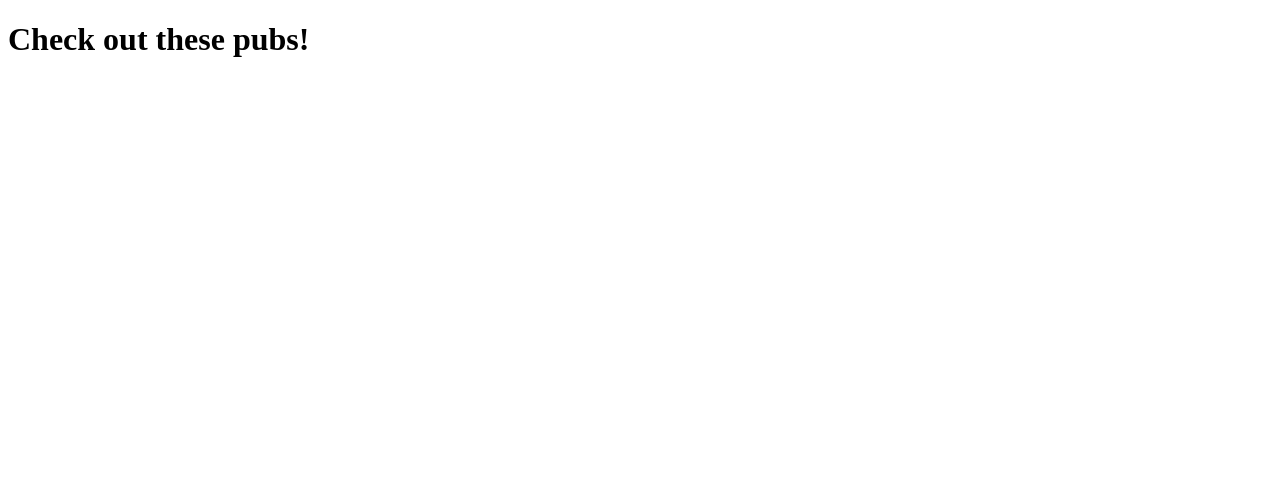
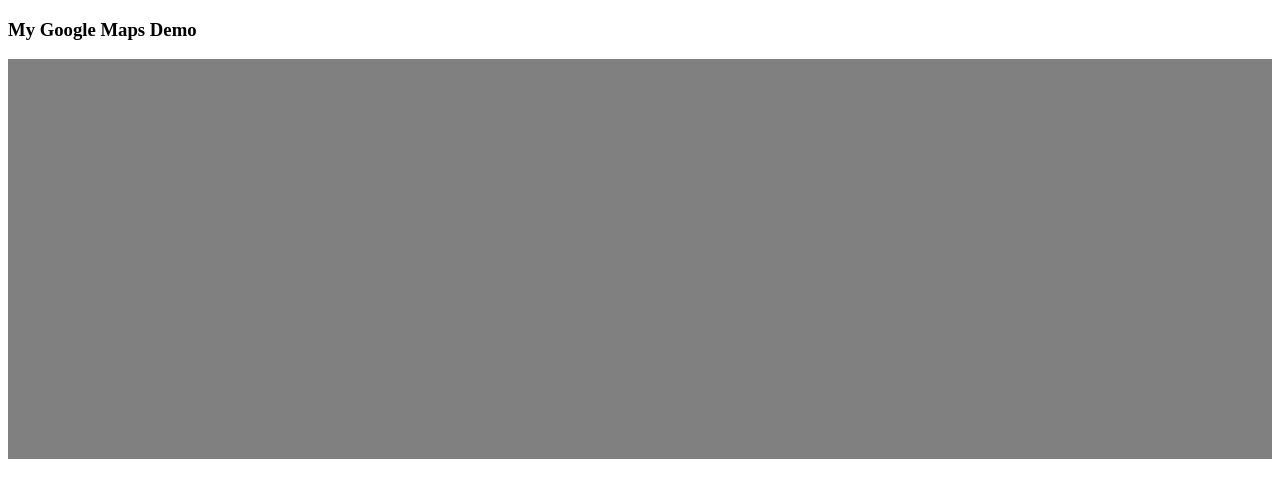
Before and after one commit to cameronepstein/pub_map, a website: page index.html in a window 1280 px wide. Drawn offline with Linux system fonts and the light colour scheme.

Commit message:
prepare index.html for google maps API

```diff
--- a/index.html
+++ b/index.html
@@ -1,10 +1,16 @@
 <!DOCTYPE html>
 <html>
   <head>
-    <meta charset="utf-8">
-    <title>Pub Finder</title>
+    <style>
+      #map {
+        width: 100%;
+        height: 400px;
+        background-color: grey;
+      }
+    </style>
   </head>
   <body>
-    <h1>Check out these pubs!</h1>
+    <h3>My Google Maps Demo</h3>
+    <div id="map"></div>
   </body>
 </html>
```
